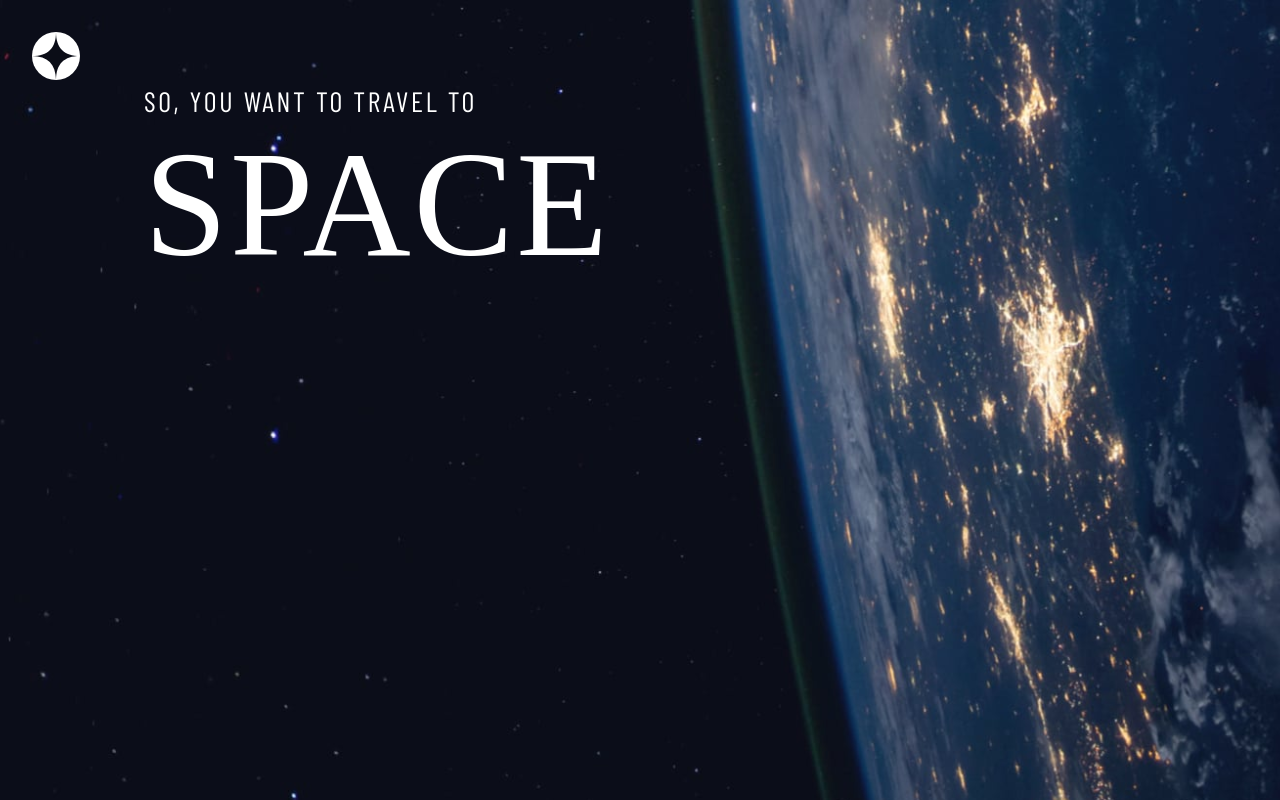
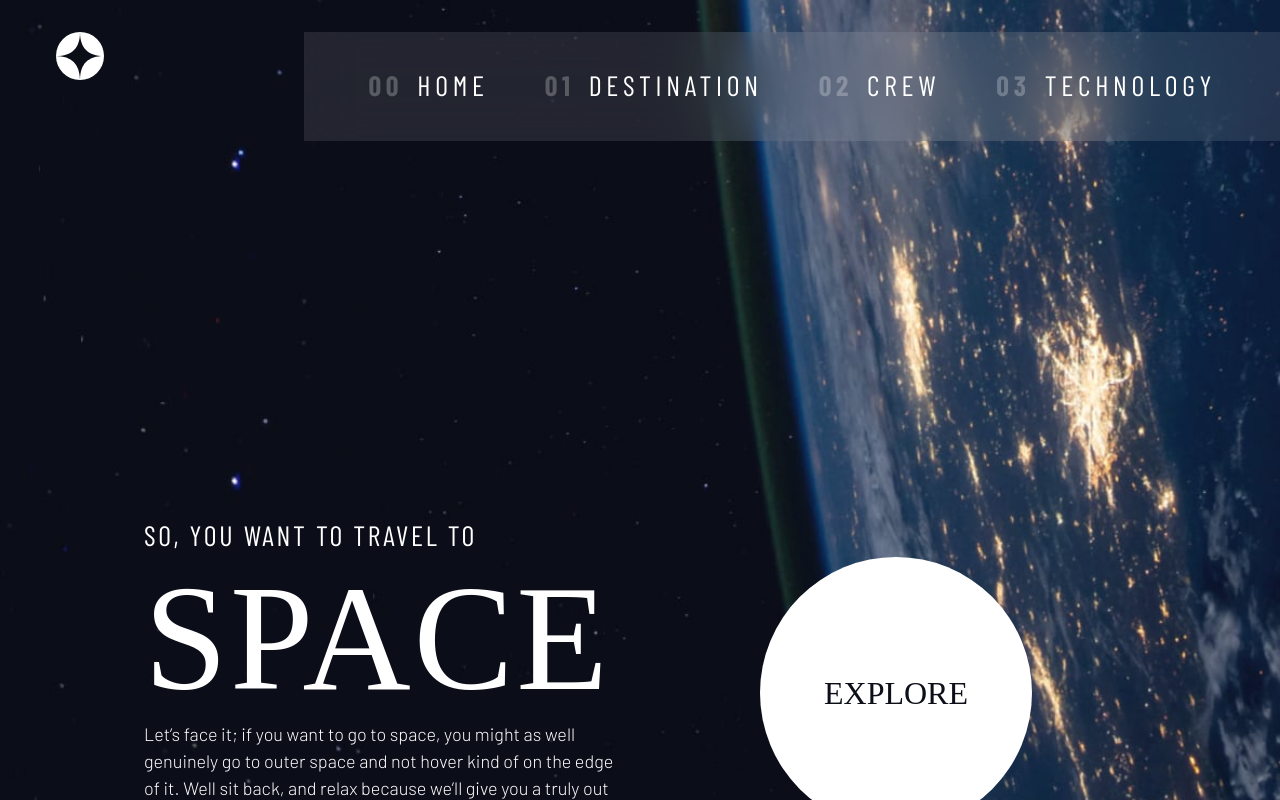
Before and after one commit to Angel-loop/design-system, a React (Create React App) app: page / in a window 1280 px wide. Shown: the top 800 px of the page. Built offline with nearby package versions, Linux system fonts and the light colour scheme; a web font is replaced by a local one.

Commit message:
Finished the home page, and navigation

```diff
--- a/public/index.html
+++ b/public/index.html
@@ -9,7 +9,7 @@
   <link href="https://fonts.googleapis.com/css2?family=Barlow+Condensed:wght@400;500;600;700&family=Barlow:ital,wght@0,200;0,300;0,600;0,700;1,400;1,500&family=Bellefair&display=swap" rel="stylesheet">
   <title>Frontend Mentor | Space tourism website</title>
 </head>
-<body class="body-background">
+<body>
 
 
   <div id="root"></div>
--- a/src/App.js
+++ b/src/App.js
@@ -1,51 +1,48 @@
-import { Link, Routes, Route } from "react-router-dom";
-import  logo  from './assets/shared/logo.svg'
+import { Routes, Route } from "react-router-dom";
 import { Home } from "./components/Home";
 import { Crew } from "./components/Crew";
-import { Footer } from "./components/Footer";
+import { Technology } from "./components/Technology";
+import { Destination } from "./components/Destination"
+
+
+
+
+
 const App = () => {
 
 
+    return (
+  <div>
 
-    return (
-  <div className='App' >
-        <div className='primary-navigation'>
-
-            <nav className='navbar flex'>
-
-                <img src={logo} alt=''></img>
-                {/* <ul className='underline-indicators flex'>
-
-                    <li>
-                        <Link to='/' className='numbered-title letter-spacing-2 uppercase text-white ff-sans-cond'><span>00</span>Home</Link>
-                    </li>
-
-                    <li>
-                        <Link to='destination' className='numbered-title letter-spacing-2 uppercase text-white ff-sans-cond'><span>01</span>Destination</Link>
-                    </li>
-
-                    <li>
-                        <Link to='crew' className='numbered-title letter-spacing-2 uppercase text-white ff-sans-cond'><span>02</span>Crew</Link>
-                    </li>
-
-                    <li>
-                        <Link to='tech' className='numbered-title letter-spacing-2 uppercase text-white ff-sans-cond'><span>03</span>Technology</Link>
-                    </li>
-
-                </ul> */}
-
-            </nav>
 
             <Routes>
-                <Route path='/' element={<Home/>} ></Route>
-                <Route path='destination' element={<h1>Destination Page</h1>} ></Route>
-                <Route path='crew' element={<Crew/>} ></Route>
-                <Route path='tech' element={<h1>Our Technology Stack</h1>} ></Route>
+                <Route path='/'
+                element={<div className="body-background home" >
+                <Home/>
+                </div>} ></Route>
+
+                <Route path='destination'
+                element={<div className="body-background destination" >
+                <Destination/>
+                </div>} ></Route>
+
+                <Route path='crew'
+                element={<div className="body-background crew">
+                <Crew/>
+                </div>}>
+                </Route>
+
+                <Route path='tech'
+                element={<div className="body-background tech" >
+                <Technology/>
+                </div>}>
+                </Route>
+
             </Routes>
 
 
 
-    </div>
+
 
 
   </div>
--- a/src/components/Crew.js
+++ b/src/components/Crew.js
@@ -1,10 +1,17 @@
-
+import { Navbar } from "./Navbar"
 
 export const Crew = () => {
 
 
 
     return(
-        <h1>Meet Your Crew</h1>
+        <>
+        <Navbar/>
+        <div className="grid-container">
+
+            <h1>Meet Your Crew</h1>
+
+        </div>
+        </>
     )
 }
--- /dev/null
+++ b/src/components/Destination.js
@@ -0,0 +1,12 @@
+import { Navbar } from "./Navbar"
+
+export const Destination = ()=> {
+    return(
+        <>
+            <Navbar/>
+            <div className="grid-container">
+                <h1>Destination Page</h1>
+            </div>
+        </>
+    )
+}
--- a/src/components/Footer.js
+++ /dev/null
@@ -1,7 +0,0 @@
-export const Footer = () =>{
-    return (
-        <>
-            <footer>this is a Footer</footer>
-        </>
-    )
-}
--- a/src/components/Home.js
+++ b/src/components/Home.js
@@ -1,13 +1,15 @@
 import { Link } from "react-router-dom"
-
+import { Navbar } from "./Navbar"
 
 export const Home = () =>{
 
    return(
+    <>
+        <Navbar/>
+
         <div className="grid-container grid-container--home">
             <div>
-            <h1 className='ff-sans-cond fs-500 uppercase letter-spacing-2'>So, You want to travel to
-                <span className="ff-serif fs-900 d-block" style={{marginBottom: '100em'}}>space</span>
+                <h1 className='ff-sans-cond fs-500 uppercase letter-spacing-2'>  So, You want to travel to<span className="ff-serif fs-900 d-block">space</span>
                 </h1>
 
                 <p>  Let’s face it; if you want to go to space, you might as well genuinely go to
@@ -17,10 +19,10 @@ export const Home = () =>{
             </div>
 
             <div>
-            <Link to='destination' className="large-button uppercase ff-serif text-dark bg-white">Explore</Link>
+                <Link to='crew' className="large-button uppercase ff-serif text-dark bg-white">Explore</Link>
             </div>
     </div>
-
+    </>
    )
 
 
--- /dev/null
+++ b/src/components/Navbar.js
@@ -0,0 +1,56 @@
+import  logo  from '../assets/shared/logo.svg'
+import { Link } from 'react-router-dom'
+import { useState } from 'react'
+
+export const Navbar = ()=> {
+
+    const [isOpen, setIsOpen] = useState(false)
+
+    const handleClick = ()=> {
+        setIsOpen((prevState)=> !prevState)
+        console.log(isOpen)
+    }
+
+
+
+    return(
+        <header className='primary-header flex' >
+
+
+
+        <div>
+            <img src={logo} alt='Company logo' className="logo"></img>
+        </div>
+
+        {/* Aria-controls adds screen reader support */}
+
+        <button className={isOpen ? "open" : "mobile-nav-toggle"} onClick={handleClick}     aria-controls="primary-navigation">
+            <span className="sr-only">Menu</span>
+        </button>
+
+
+            <nav>
+                <ul id='primary-navigation' className={isOpen ? 'primary-navigation underline-indicators flex mobile-menu-open' : 'primary-navigation underline-indicators flex'}>
+
+                    <li>
+                        <Link to='/' className='numbered-title letter-spacing-2 uppercase text-white ff-sans-cond'><span>00</span>Home</Link>
+                    </li>
+
+                    <li>
+                        <Link to='/destination' className='numbered-title letter-spacing-2 uppercase text-white ff-sans-cond'><span>01</span>Destination</Link>
+                    </li>
+
+                    <li>
+                        <Link to='/crew' className='numbered-title letter-spacing-2 uppercase text-white ff-sans-cond'><span>02</span>Crew</Link>
+                    </li>
+
+                    <li>
+                        <Link to='/tech' className='numbered-title letter-spacing-2 uppercase text-white ff-sans-cond'><span>03</span>Technology</Link>
+                    </li>
+
+                </ul>
+
+            </nav>
+            </header>
+    )
+}
--- /dev/null
+++ b/src/components/Technology.js
@@ -0,0 +1,12 @@
+import { Navbar } from "./Navbar"
+
+export const Technology = ()=> {
+    return(
+        <>
+            <Navbar/>
+            <div className="grid-container">
+                <h1>Technology Page</h1>
+            </div>
+        </>
+    )
+}
--- a/src/index.css
+++ b/src/index.css
@@ -99,6 +99,8 @@ body {
   display: grid;
   grid-template-rows: min-content 1fr;
 
+  overflow-x: hidden;
+
 }
 
 
@@ -191,7 +193,7 @@ select {
   }
 
   .grid-container--home{
-    padding-bottom: 8rem;
+    padding-bottom: 8em;
     align-items: end;
   }
 }
@@ -301,14 +303,21 @@ border: 0;
   transform: scale(1.5);
 }
 
+/* Navigation  */
+
+.logo{
+  margin: 2rem clamp(1.5rem, 5vw, 3.5rem);
+}
+
 .primary-navigation {
-  --gap: 8rem;
+  --gap: clamp(1.5rem, 5vw, 3.5rem);
   --underline-gap: 2rem;
   list-style: none;
-  padding: 0;
+  padding: 0 1.5em;
   margin: 0;
+  background: hsl( var(--clr-dark) / 0.95);
+
 }
-
 .primary-navigation a {
   text-decoration: none;
 }
@@ -316,6 +325,112 @@ border: 0;
 .primary-navigation a > span {
   font-weight: 700;
   margin-right: .5em;
+}
+
+@supports (backdrop-filter: blur(2rem)){
+  .primary-navigation{
+    background-color: hsl( var(--clr-white) / .1);
+    backdrop-filter: blur(2rem);
+  }
+}
+
+
+.mobile-nav-toggle{
+  display: none;
+}
+
+@media (max-width: 35rem){
+  .primary-navigation {
+    --underline-gap: .5rem;
+    list-style: none;
+    position: fixed;
+    inset: 0 0 0 30%;
+    padding: min(20rem, 15vh) 2rem;
+    z-index: 10;
+    margin: 0;
+    flex-direction: column;
+    transform: translateX(100%);
+    transition: transform 250ms ease-in-out;
+
+  }
+
+  .mobile-nav-toggle{
+    display: block;
+    position: absolute;
+    z-index: 2000;
+    top: 2rem;
+    right: 1rem;
+    background: transparent;
+    background-image: url(./assets/shared/icon-hamburger.svg);
+    background-repeat: no-repeat;
+    width: 1.5rem;
+    aspect-ratio: 1;
+    background-position: center;
+    border: 0;
+
+  }
+
+  .open{
+
+    display: block;
+    position: absolute;
+    z-index: 2000;
+    top: 2rem;
+    right: 1rem;
+    background: transparent;
+    background-image: url(./assets/shared/icon-close.svg);
+    background-repeat: no-repeat;
+    width: 1.5rem;
+    aspect-ratio: 1;
+    background-position: center;
+    border: 0;
+  }
+
+  .mobile-menu-open{
+
+    transform: translateX(0%);
+  }
+
+
+
+}
+
+@media (min-width: 35em){
+  .primary-navigation{
+    padding-inline: clamp(3rem, 4rem, 6rem);
+  }
+}
+
+@media (min-width: 35em) and (max-width: 45em){
+
+
+  .primary-navigation{
+    padding-inline: 3rem;
+    flex-direction: row;
+  }
+
+
+  .primary-navigation a > span {
+    display: none;
+
+  }
+
+  .primary-header{
+    flex-direction: column;
+    place-items: center;
+  }
+
+
+}
+
+@media (min-width: 45em) {
+
+
+  .primary-navigation{
+    margin-block: 2rem;
+  }
+
+
 }
 
 .underline-indicators > * {
@@ -357,38 +472,77 @@ border: 0;
   background-color: hsl( var(--clr-white) / 1);
 }
 
-.navbar{
-  place-items: center;
-  margin: 2rem 0rem 0 2rem;
-  padding: 0;
-}
 
-.navbar img{
-  margin-right: auto;
-}
 
-body{
+.body-background{
   background-size: cover;
   background-position: bottom center;
 
 }
 
-.body-background{
-
+.home{
   background-image: url(./assets/home/background-home-mobile.jpg);
 }
 
+.destination{
+  background-image: url(./assets/destination/background-destination-mobile.jpg);
+}
+
+.crew{
+  background-image: url(./assets/crew/background-crew-mobile.jpg);
+}
+
+.tech{
+  background-image: url(./assets/technology/background-technology-mobile.jpg);
+}
+
+@media (min-width: 35em) {
+
+
+  .home{
+    background-position: center center;
+    background-image: url(./assets/home/background-home-tablet.jpg);
+  }
+
+  .destination{
+    background-position: center center;
+    background-image: url(./assets/destination/background-destination-tablet.jpg);
+  }
+
+  .crew{
+    background-position: center center;
+    background-image: url(./assets/crew/background-crew-tablet.jpg);
+  }
+
+  .tech{
+    background-position: center center;
+    background-image: url(./assets/technology/background-technology-tablet.jpg);
+  }
+
+}
+
+
+
 @media (min-width: 45em) {
 
-  .body-background{
+  .primary-header{
+    justify-content:space-between;
+  }
+
+  .home{
     background-image: url(./assets/home/background-home-desktop.jpg);
   }
+
+  .destination{
+    background-image: url(./assets/destination/background-destination-desktop.jpg);
+  }
+
+  .crew{
+    background-image: url(./assets/crew/background-crew-desktop.jpg);
+  }
+
+  .tech{
+    background-image: url(./assets/technology/background-technology-desktop.jpg);
+  }
+
 }
-
-footer{
-  background-color: white;
-  color: black;
-  padding: 10px;
-  display: grid;
-  place-items: center;
-}
```
Lines whose indentation alone changed are shown as unchanged.
